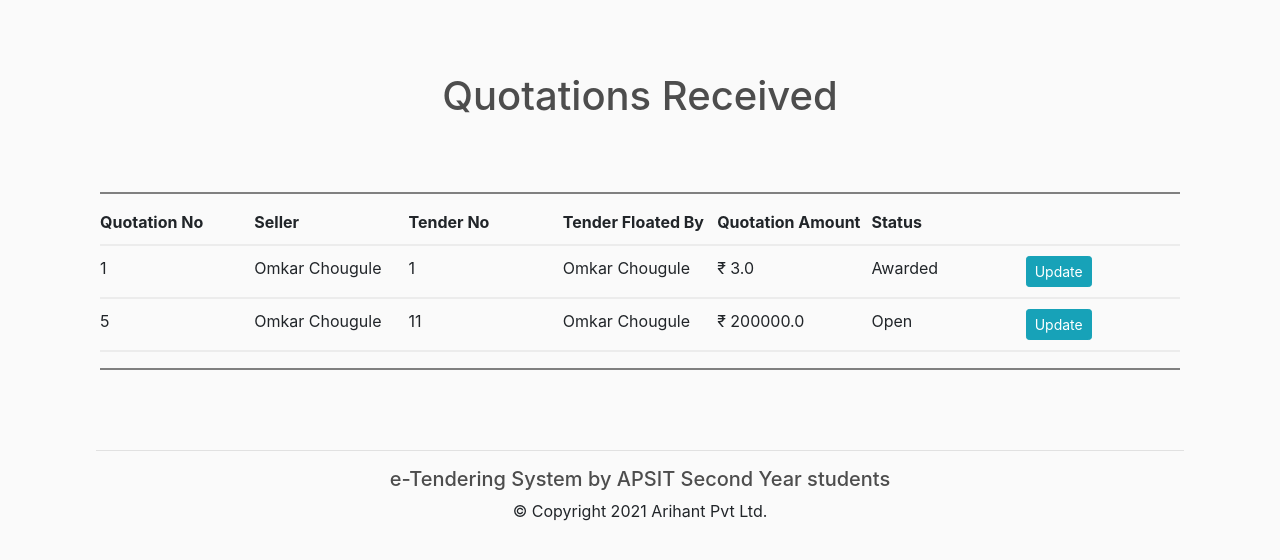
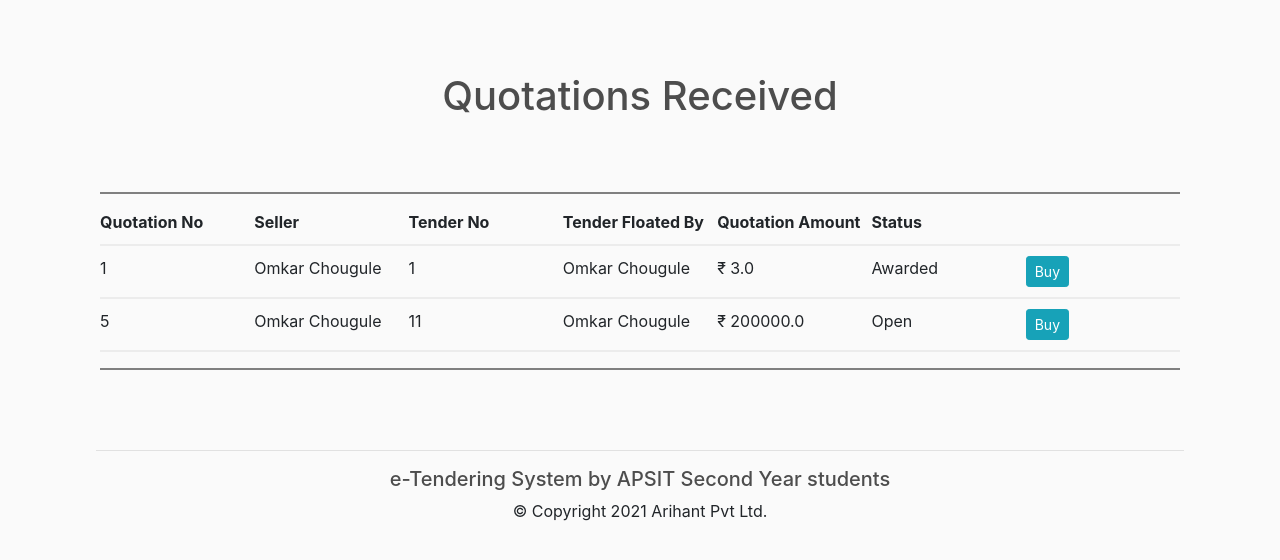
Before and after one commit to Omichougule/E-Tender_Website_Django, a Django app: page /received/ in a window 1280 px wide. Shown: the part 56-616 px from the top of the page. Run offline with Django 3.2, Linux system fonts and the light colour scheme; a user stored in the database is signed in; data comes from the database, SQL or seed files in the repository; both versions use the stored data as it was after the commit; some libraries are stand-ins or nearby versions.

Commit message:
minor changes

```diff
--- a/main/templates/main/received.html
+++ b/main/templates/main/received.html
@@ -29,7 +29,7 @@
 						<div style="flex:1">{{q.quotamount|currency}}</div>
 						<div style="flex:1">{{q.status}}</div>
 						<div style="flex:1"><a class="btn btn-sm btn-info" href="{% url 'updateasclosed' q.id %}" data-html="true" data-toggle="tooltip"
-							title="Update status as Awarded" data-placement="bottom">Update</a></div>
+							title="Update status as Awarded" data-placement="bottom">Buy</a></div>
 						</div>
 						<!-- <div style="flex:1"><strong><a role="button" class="btn btn-block nav-link btn-warning" data-toggle="tooltip"
 							data-html="true" title="Update status as Awarded"
```
Also changed, not shown: db.sqlite3.
